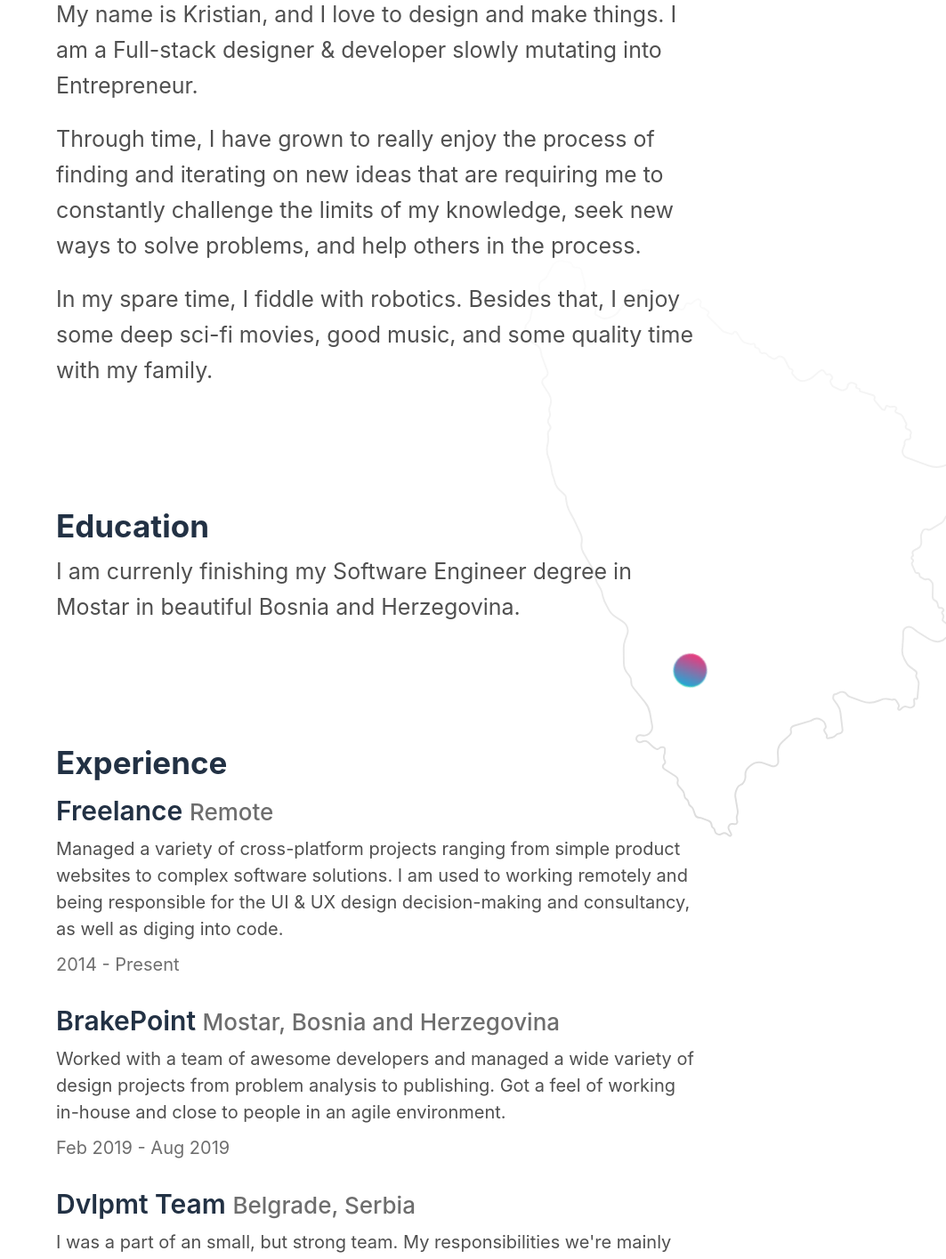
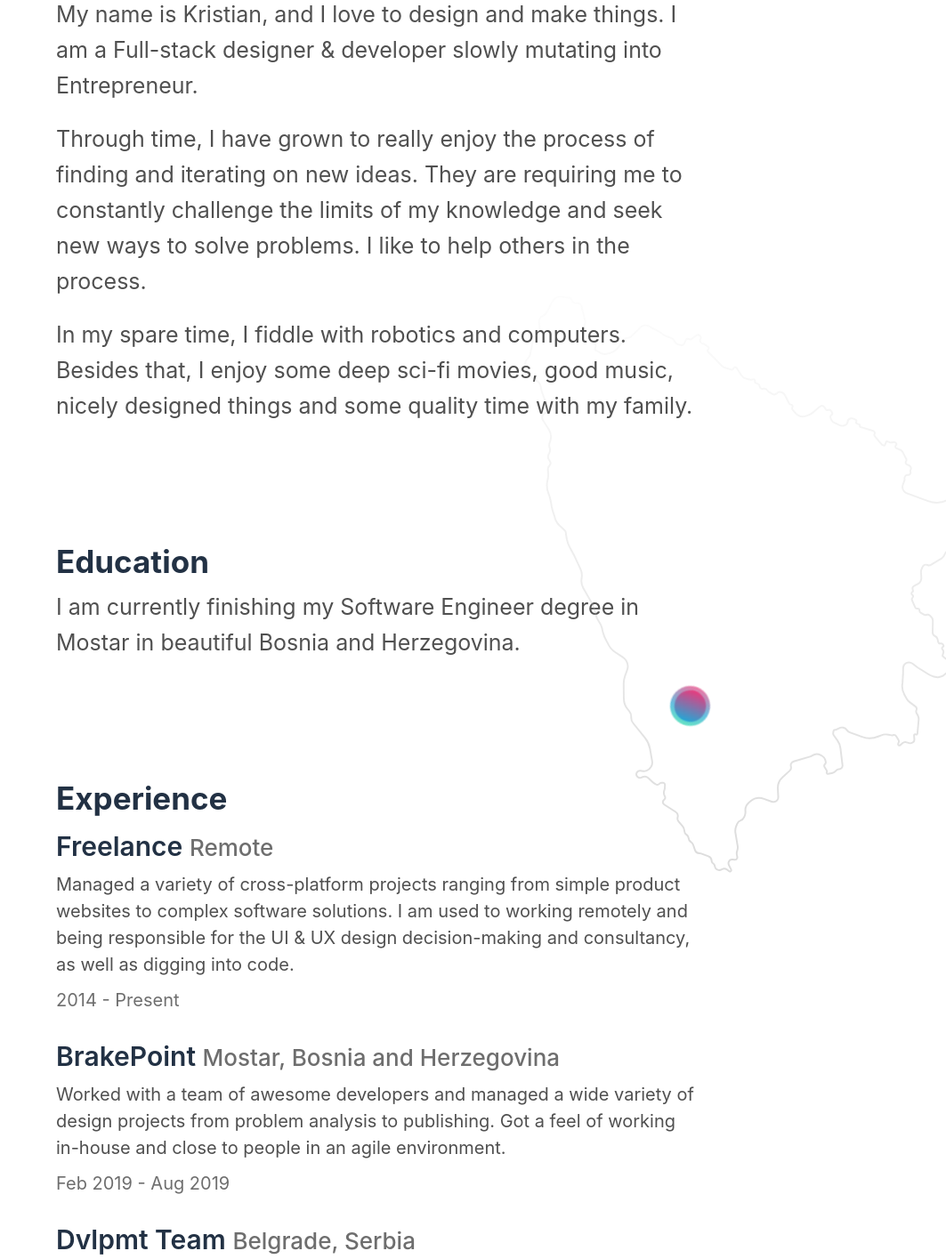
Before and after one commit to kristianx/Krisn.co, a React (Create React App) app: page /About in a window 1280 px wide. Shown: the part 700-2115 px from the top of the page at 89% size, without its empty margins (217-1280 px from the left). Built offline with nearby package versions, Linux system fonts and the light colour scheme.

Commit message:
Copy update

```diff
--- a/src/pages/About.js
+++ b/src/pages/About.js
@@ -235,21 +235,21 @@ function About() {
           <br />
           <p>
             Through time, I have grown to really enjoy the process of finding
-            and iterating on new ideas that are requiring me to constantly
-            challenge the limits of my knowledge, seek new ways to solve
-            problems, and help others in the process.
+            and iterating on new ideas. They are requiring me to constantly
+            challenge the limits of my knowledge and seek new ways to solve
+            problems. I like to help others in the process.
           </p>
           <br />
           <p>
-            In my spare time, I fiddle with robotics. Besides that, I enjoy some
-            deep sci-fi movies, good music, and some quality time with my
-            family.
+            In my spare time, I fiddle with robotics and computers. Besides
+            that, I enjoy some deep sci-fi movies, good music, nicely designed
+            things and some quality time with my family.
           </p>
         </div>
         <div className="map">
           <h2 class="education">Education</h2>
           <p class="education">
-            I am currenly finishing my Software Engineer degree in Mostar in
+            I am currently finishing my Software Engineer degree in Mostar in
             beautiful Bosnia and Herzegovina.
           </p>
           <svg
@@ -330,7 +330,7 @@ function About() {
                 Managed a variety of cross-platform projects ranging from simple
                 product websites to complex software solutions. I am used to
                 working remotely and being responsible for the UI & UX design
-                decision-making and consultancy, as well as diging into code.
+                decision-making and consultancy, as well as digging into code.
               </p>
               <p className="date">2014 - Present</p>
             </div>
@@ -351,10 +351,10 @@ function About() {
                 Dvlpmt Team <span>Belgrade, Serbia</span>
               </h2>
               <p>
-                I was a part of an small, but strong team. My responsibilities
+                I was a part of a small, but strong team. My responsibilities
                 we're mainly on the design part of the project. Depending on the
-                clients needs, the responsibilities ranged from branding to UI &
-                UX Design.
+                client's needs, the responsibilities ranged from branding to UI
+                & UX Design.
               </p>
               <p className="date">2016 - 2018</p>
             </div>
--- a/src/pages/Blog.js
+++ b/src/pages/Blog.js
@@ -13,6 +13,7 @@ function Blog() {
       max-width: 350px;
       width: 65%;
       margin: 150px 0 50px;
+      filter: drop-shadow(0px 0px 15px rgba(0, 0, 0, 0.05));
     }
     p {
       font-family: graph;
```
